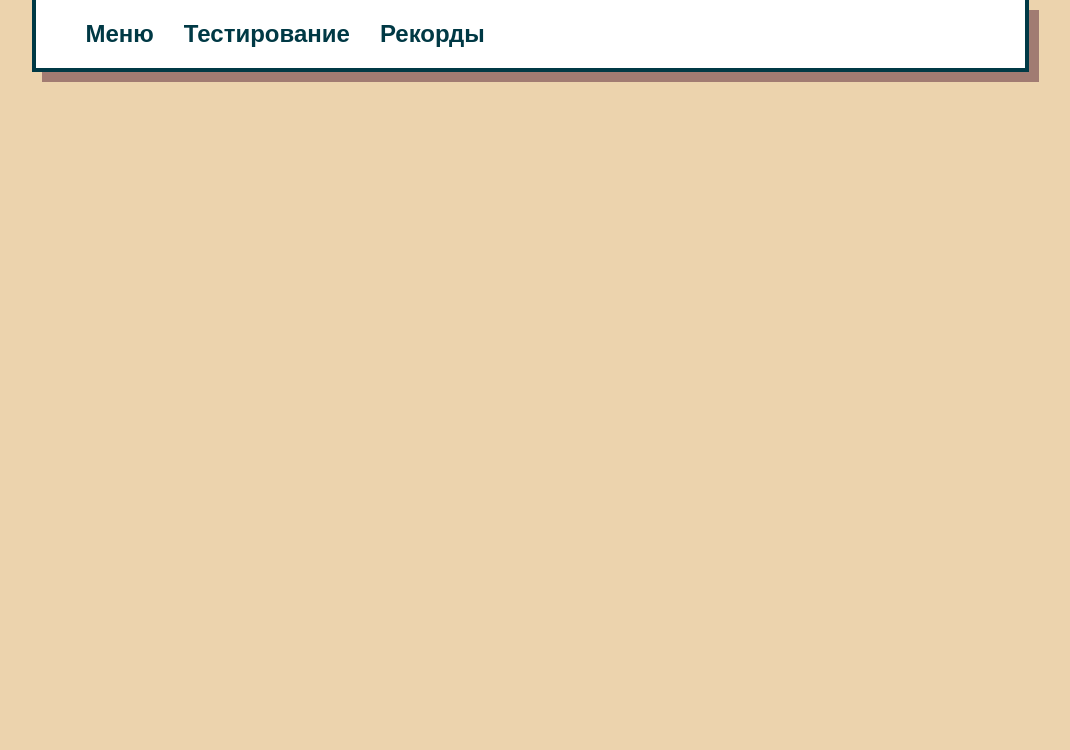
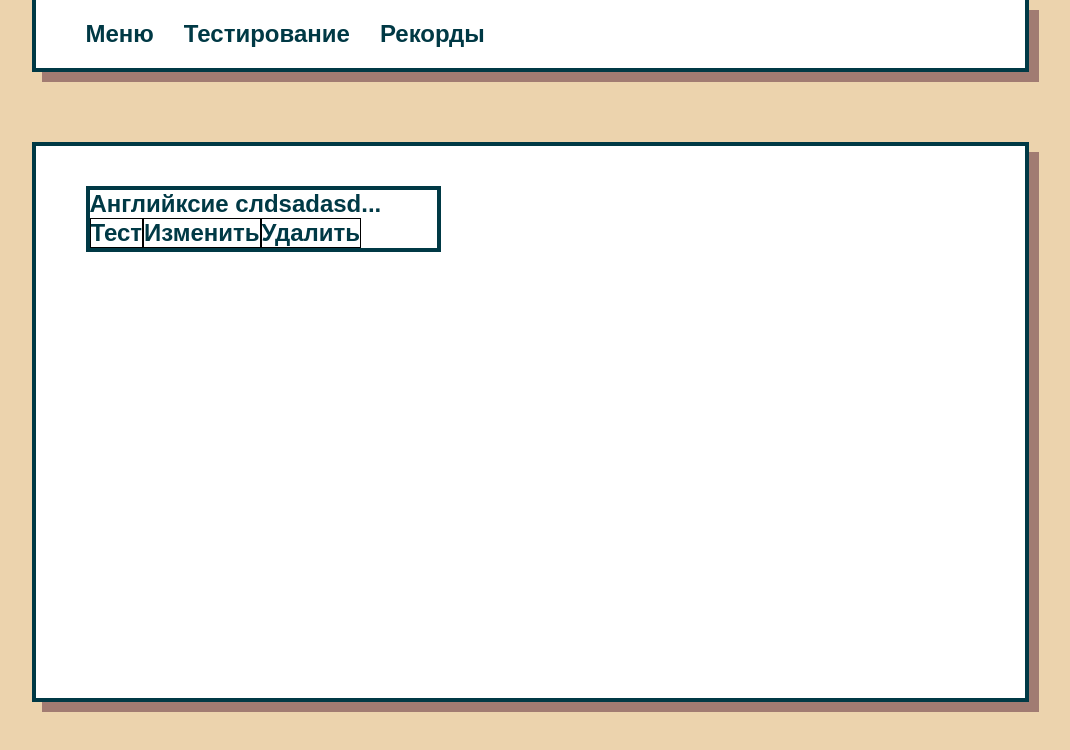
Before and after one commit to tiMURtSE/typing-app, a React (Create React App) app: page / in a window 1280 px wide. Shown: the top 750 px of the page, without its empty margins (110-1180 px from the left). Built offline with nearby package versions, Linux system fonts and the light colour scheme.

Commit message:
добавлены user texts

```diff
--- /dev/null
+++ b/src/components/UserText.jsx
@@ -0,0 +1,23 @@
+import React from 'react';
+import StyledUserText from './styles/UserText.styled';
+
+const UserText = () => {
+
+    const title = 'Английксие слdsadasdasdasdasdsaasdasdassова';
+
+    return (
+        <StyledUserText>
+            <div className='text'>
+                {title.slice(0, 20) + '...'}
+            </div>
+
+            <div>
+                <button type='button'>Тест</button>
+                <button type='button'>Изменить</button>
+                <button type='button'>Удалить</button>
+            </div>
+        </StyledUserText>
+    );
+};
+
+export default UserText;
--- a/src/components/styles/TextBox.styled.js
+++ b/src/components/styles/TextBox.styled.js
@@ -1,7 +1,9 @@
 import styled from "styled-components";
 
 const StyledTextBox = styled.div`
+    min-height: 70vh;
     padding: 40px 50px;
+    overflow: auto;
 
     background-color: #fff;
     box-shadow: 10px 10px 0px 0px var(--cream);
--- /dev/null
+++ b/src/components/styles/UserText.styled.js
@@ -0,0 +1,13 @@
+import styled from "styled-components";
+
+const StyledUserText = styled.div`
+    width: 40%;
+
+    border: 4px solid var(--dark);
+
+    & .text {
+        overflow-x: scroll;
+    }
+`
+
+export default StyledUserText;
--- a/src/pages/Highscores.jsx
+++ b/src/pages/Highscores.jsx
@@ -47,7 +47,7 @@ const Highscores = () => {
                     <StyledTableHead>
                         <th>№</th>
                         <th className='table__header-title' onClick={defineSortingState}><span>Дата</span></th>
-                        <th className='table__header-title' onClick={defineSortingState}><span>Скорость</span></th>
+                        <th className='table__header-title descending-order' onClick={defineSortingState}><span>Скорость</span></th>
                         <th className='table__header-title' onClick={defineSortingState}><span>Точность</span></th>
                     </StyledTableHead>
                 </thead>
--- a/src/pages/Menu.jsx
+++ b/src/pages/Menu.jsx
@@ -1,10 +1,13 @@
 import React from 'react';
+
+import StyledTextBox from '../components/styles/TextBox.styled';
+import UserText from '../components/UserText';
 
 const Menu = () => {
     return (
-        <div>
-
-        </div>
+        <StyledTextBox>
+            <UserText />
+        </StyledTextBox>
     );
 };
 
```
